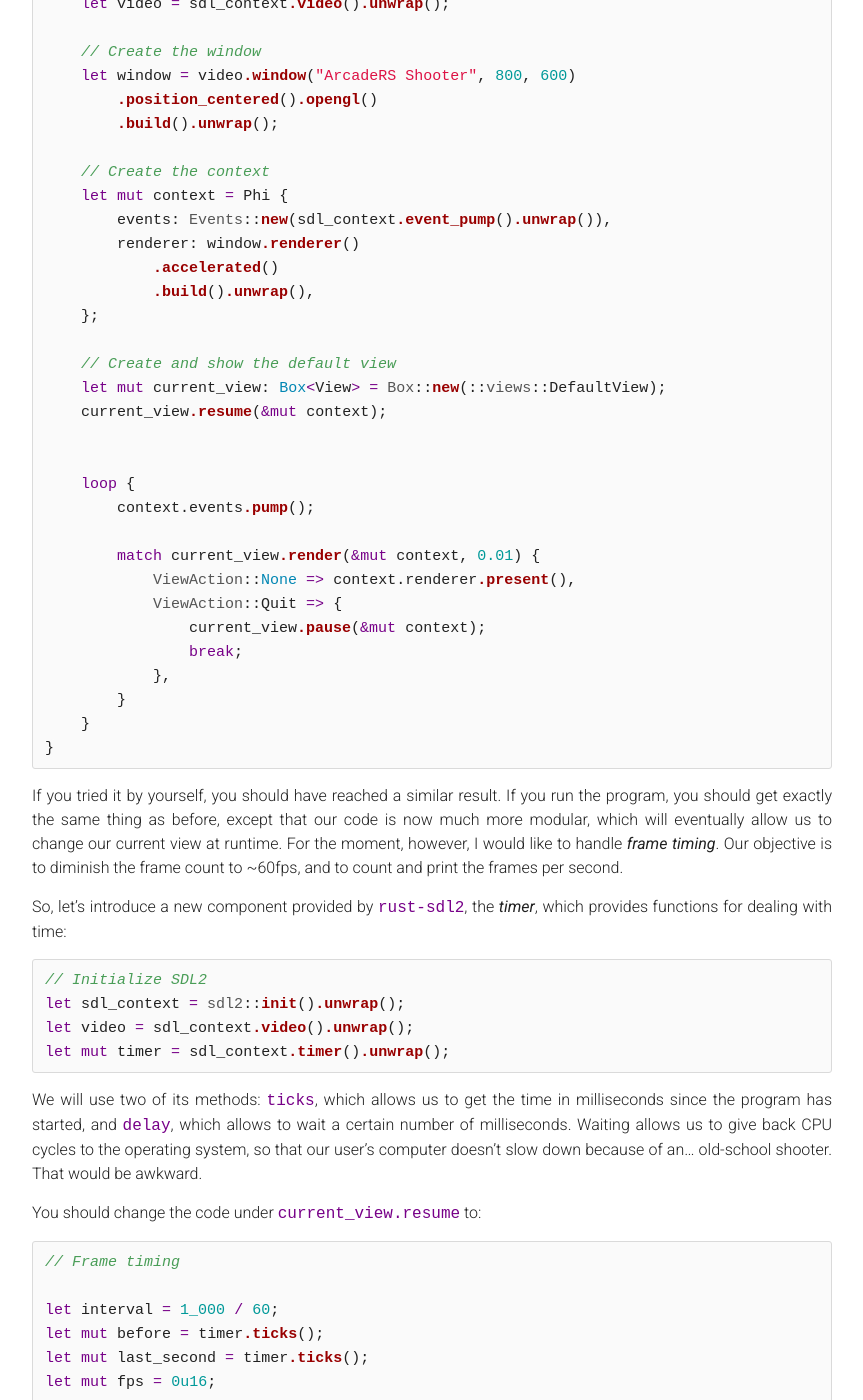
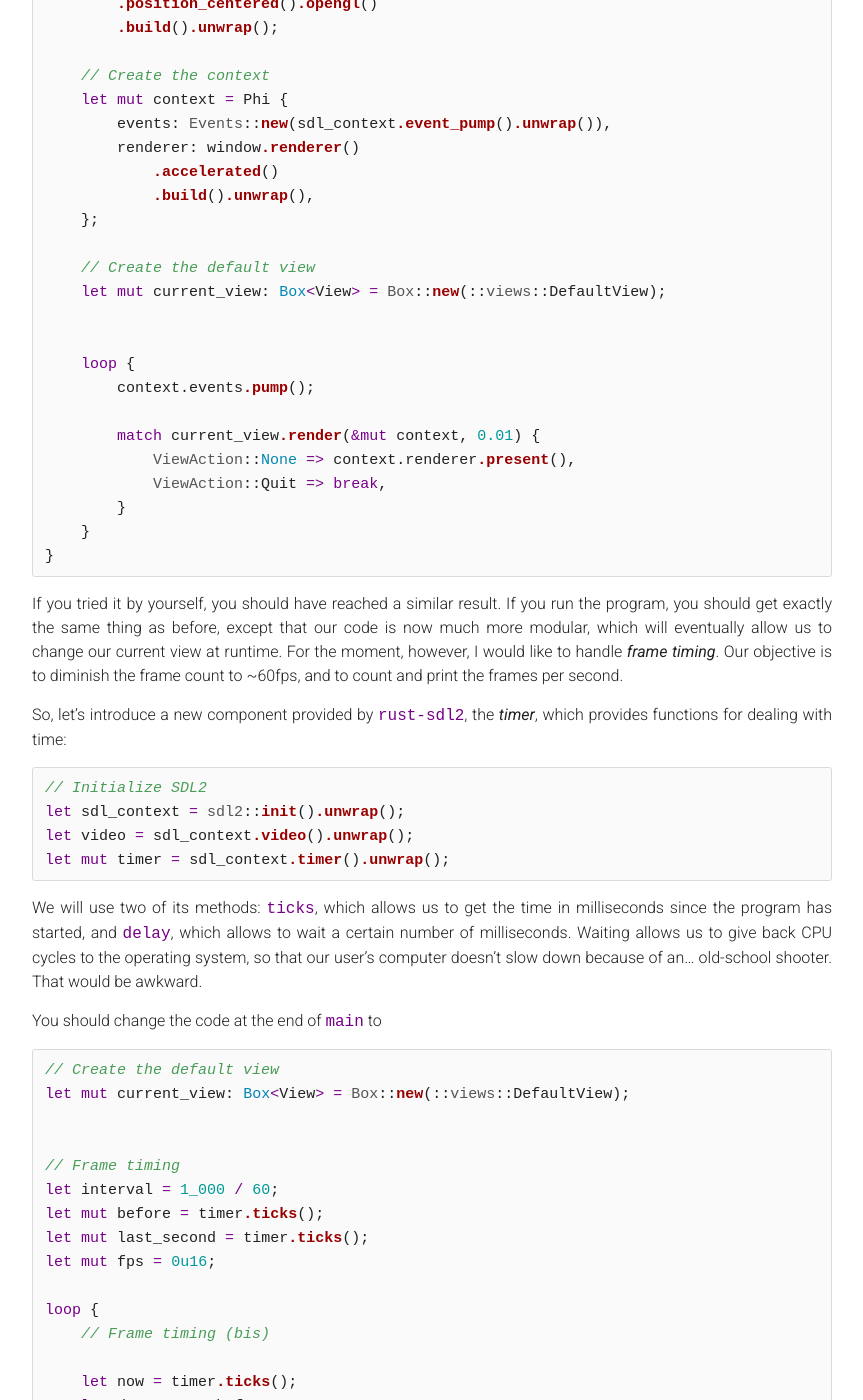
Before and after one commit to jadpole/jadpole.github.io, a Jekyll site: the page built from _posts/2015-10-18-arcaders-1-5.md, in a window 1280 px wide and 1400 px high, scrolled down 2154 px. Shown: the whole window, without its empty margins (208-1071 px from the left). Built offline with Jekyll 4.4.1, drawn with Linux system fonts in a browser that asks for light colours; Markdown is read by kramdown in place of the engine named in the settings; some of the changed text lies outside the part shown.

Commit message:
Updated arcaders 1.4, 1.5 (no more View::{pause,resume})

````diff
--- a/_posts/2015-10-18-arcaders-1-5.md
+++ b/_posts/2015-10-18-arcaders-1-5.md
@@ -61,10 +61,6 @@ use ::sdl2::pixels::Color;
 pub struct DefaultView;
 
 impl View for DefaultView {
-
-    // Because we provided a default implementation for methods `View::resume`
-    // and `View::pause` in the trait's definition, we can simply omit them.
-
     fn render(&mut self, context: &mut Phi, _: f64) -> ViewAction {
         let renderer = &mut context.renderer;
         let events = &context.events;
@@ -113,9 +109,8 @@ fn main() {
             .build().unwrap(),
     };
 
-    // Create and show the default view
+    // Create the default view
     let mut current_view: Box<View> = Box::new(::views::DefaultView);
-    current_view.resume(&mut context);
 
 
     loop {
@@ -123,10 +118,7 @@ fn main() {
 
         match current_view.render(&mut context, 0.01) {
             ViewAction::None => context.renderer.present(),
-            ViewAction::Quit => {
-                current_view.pause(&mut context);
-                break;
-            },
+            ViewAction::Quit => break,
         }
     }
 }
@@ -155,11 +147,14 @@ certain number of milliseconds. Waiting allows us to give back CPU cycles to the
 operating system, so that our user's computer doesn't slow down because of an...
 old-school shooter. That would be awkward.
 
-You should change the code under `current_view.resume` to:
+You should change the code at the end of `main` to
 
 ```rust
+// Create the default view
+let mut current_view: Box<View> = Box::new(::views::DefaultView);
+
+
 // Frame timing
-
 let interval = 1_000 / 60;
 let mut before = timer.ticks();
 let mut last_second = timer.ticks();
@@ -195,10 +190,7 @@ loop {
 
     match current_view.render(&mut context, elapsed) {
         ViewAction::None => context.renderer.present(),
-        ViewAction::Quit => {
-            current_view.pause(&mut context);
-            break;
-        },
+        ViewAction::Quit => break,
     }
 }
 ```
@@ -251,8 +243,6 @@ fn main() {
 /// struct MyView;
 ///
 /// impl View for MyView {
-///     fn resume(&mut self, _: &mut Phi) {}
-///     fn pause(&mut self, _: &mut Phi) {}
 ///     fn render(&mut self, context: &mut Phi, _: f64) -> ViewAction {
 ///         if context.events.now.quit {
 ///             return ViewAction::Quit;
@@ -288,9 +278,8 @@ where F: Fn(&mut Phi) -> Box<View> {
             .build().unwrap(),
     };
 
-    // Create and show the default view
+    // Create the default view
     let mut current_view = init(&mut context);
-    current_view.resume(&mut context);
 
 
     // Frame timing
@@ -330,10 +319,7 @@ where F: Fn(&mut Phi) -> Box<View> {
 
         match current_view.render(&mut context, elapsed) {
             ViewAction::None => context.renderer.present(),
-            ViewAction::Quit => {
-                current_view.pause(&mut context);
-                break;
-            },
+            ViewAction::Quit => break,
         }
     }
 }
@@ -437,16 +423,14 @@ Next, we take it in account when matching the result of the render:
 
 ```rust
 match current_view.render(&mut context, elapsed) {
-    ViewAction::None => context.renderer.present(),
-    ViewAction::Quit => {
-        current_view.pause(&mut context);
-        break;
-    },
-    ViewAction::ChangeView(new_view) => {
-        current_view.pause(&mut context);
-        current_view = new_view;
-        current_view.resume(&mut context);
-    }
+    ViewAction::None =>
+        context.renderer.present(),
+
+    ViewAction::Quit =>
+        break,
+
+    ViewAction::ChangeView(new_view) =>
+        current_view = new_view,
 }
 ```
 
@@ -596,9 +580,11 @@ impl Drop for ViewB {
 ```rust
 // src/phi/mod.rs
 
-println!("BEFORE");
-current_view = new_view;
-println!("AFTER");
+ChangeView(new_view) => {
+    println!("BEFORE");
+    current_view = new_view;
+    println!("AFTER");
+}
 ```
 
 ... I get the following output:
````
Also changed, not shown: _posts/2015-10-18-arcaders-1-4.md (+6 -34 lines), 2 other files.
